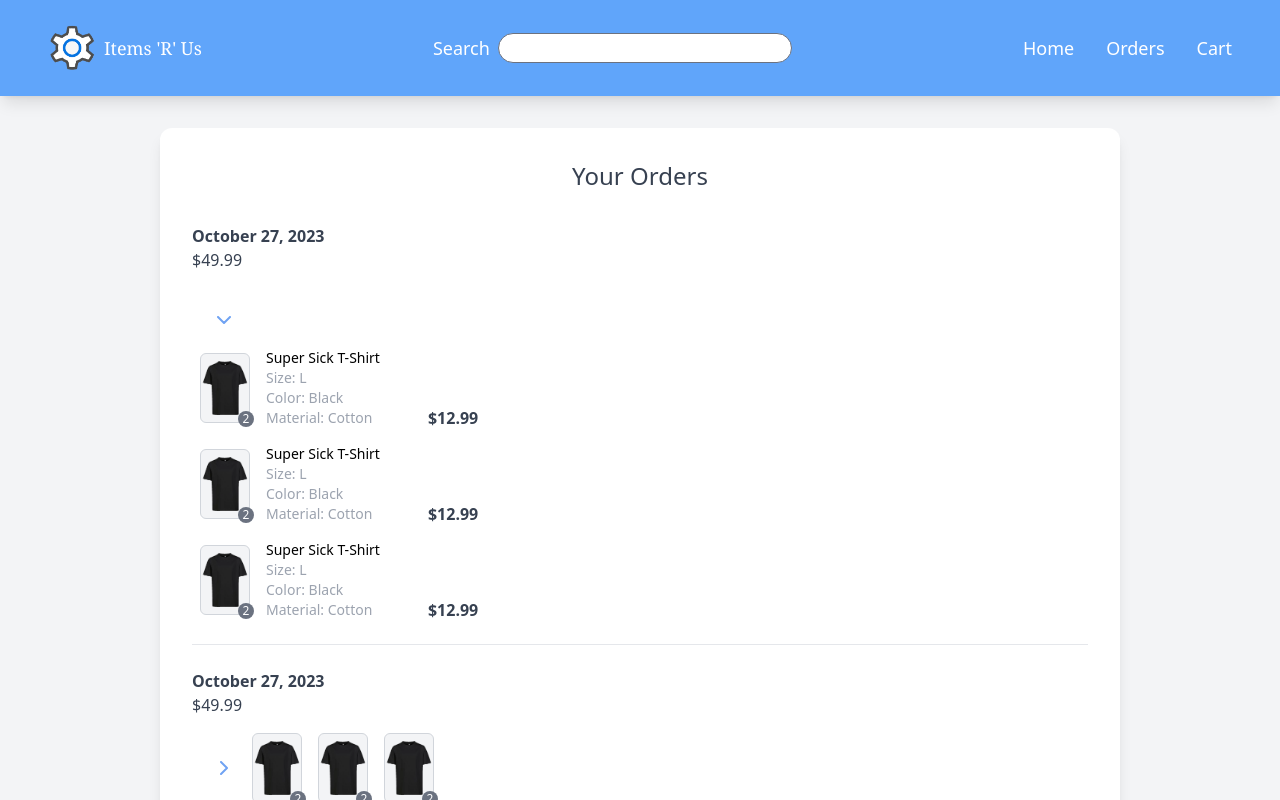
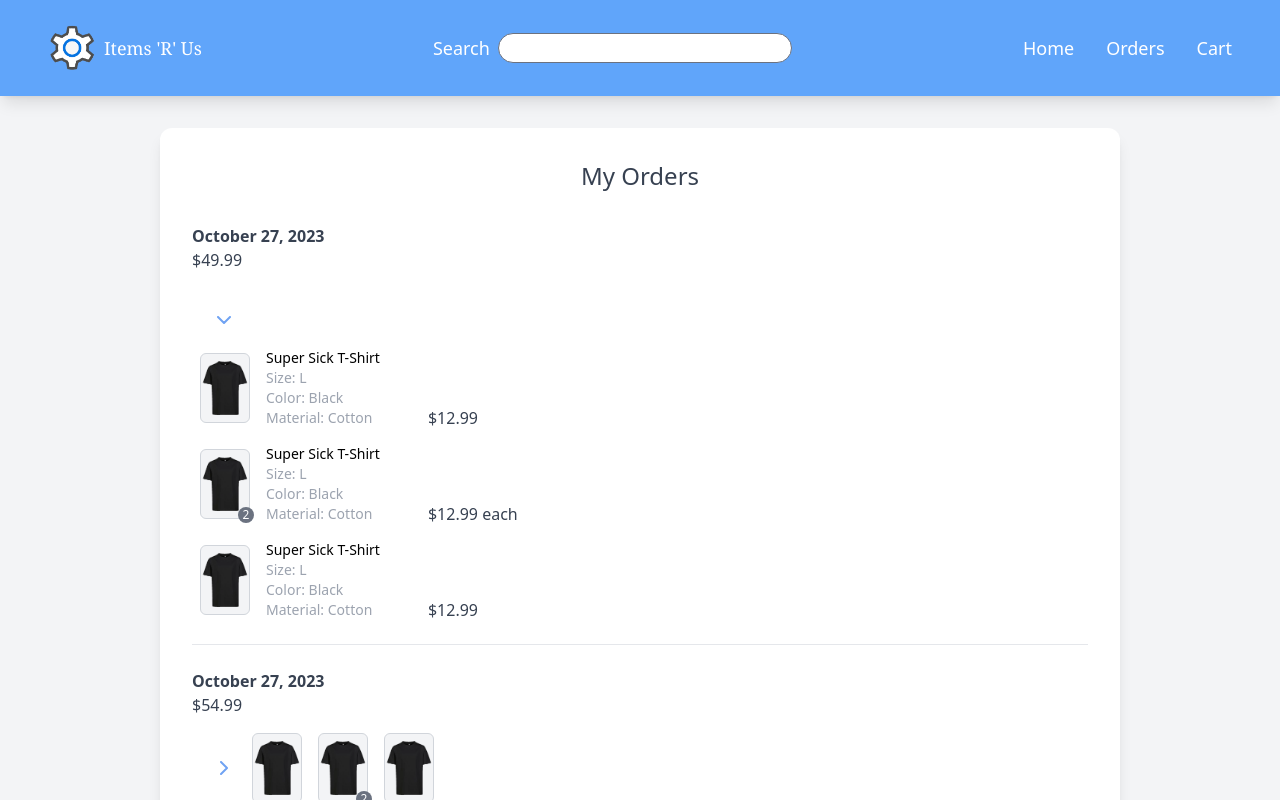
Before and after one commit to griffinbrookshire/shop-fe, a React (Create React App) app: page /orders in a window 1280 px wide. Both pictures are taken after a click on the element 224 px from the left and 323 px from the top of the page. Shown: the top 800 px of the page. Built offline with nearby package versions, Linux system fonts and the light colour scheme.

Commit message:
fix product list wrapping

```diff
--- /dev/null
+++ b/public/item.json
@@ -0,0 +1,5 @@
+{
+  "name": "Super Sick T-Shirt",
+  "price": 12.99,
+  "description": "This t-shirt is totally wicked and looks super rad with a nice pair of loafers."
+}
--- a/src/components/Cart.js
+++ b/src/components/Cart.js
@@ -5,7 +5,7 @@ export default function Cart() {
   const totalPrice = 49.99
   const shippingPrice = 8.99
   const taxPrice = 4.99
-  const [orderTotal, setOrderTotal] = useState(Math.floor((totalPrice + shippingPrice + taxPrice) * 100) / 100)
+  const [orderTotal, setOrderTotal] = useState(Math.ceil((totalPrice + shippingPrice + taxPrice) * 100) / 100)
 
   function CartItem() {
 
@@ -16,8 +16,8 @@ export default function Cart() {
 
     function calcPrice(event) {
       let quantity = event.target.value
-      setItemTotal(Math.floor(itemPrice*quantity * 100) / 100)
-      setOrderTotal(Math.floor((totalPrice + shippingPrice + taxPrice) * 100) / 100)
+      setItemTotal(Math.ceil(itemPrice*quantity * 100) / 100)
+      setOrderTotal(Math.ceil((totalPrice + shippingPrice + taxPrice) * 100) / 100)
     }
 
     return (
@@ -39,7 +39,7 @@ export default function Cart() {
             <input type="number" defaultValue={quantity} min={1} className="w-12 h-8 pl-2 pr-1 border-gray-300 border rounded-lg" onChange={calcPrice}></input>
           </div>
           <div className="flex items-end h-8 space-x-2">
-              <span>Total:</span><span>${itemTotal}</span>
+              <span>Total:</span><span>${itemTotal.toFixed(2)}</span>
           </div>
         </div>
       </div>
@@ -50,7 +50,7 @@ export default function Cart() {
     return (
       <div className="flex justify-between py-1">
         <span>{title}:</span>
-        <span>${value}</span>
+        <span>${value.toFixed(2)}</span>
       </div>
     )
   }
@@ -74,7 +74,7 @@ export default function Cart() {
           <SummaryLineItem title="Tax" value={taxPrice}></SummaryLineItem>
           <div className="flex justify-between py-2 font-bold">
             <span>Order Total:</span>
-            <span>${orderTotal}</span>
+            <span>${orderTotal.toFixed(2)}</span>
           </div>
         </div>
         <button className="w-40 h-10 mt-8 mx-auto bg-blue-400 text-lg text-white rounded-xl">Checkout</button>
--- a/src/components/NavBar.js
+++ b/src/components/NavBar.js
@@ -2,10 +2,10 @@ export default function NavBar() {
 
   function Logo() {
     return (
-      <div className="flex items-center">
-        <img src="gear.png" alt="settings" className="w-12 h-12 hover:animate-spin"></img>
+      <a href="/" className="flex items-center cursor-pointer group">
+        <img src="gear.png" alt="settings" className="w-12 h-12 group-hover:animate-spin"></img>
         <span className="ml-2 hidden min-[825px]:inline font-serif">Items 'R' Us</span>
-      </div>
+      </a>
 
     )
   }
@@ -13,7 +13,7 @@ export default function NavBar() {
   function NavItem({text, link}) {
     return (
       <li>
-        <a href={link} className="hover:text-gray-100">{text}</a>
+        <a href={link} className="hover:underline">{text}</a>
       </li>
     )
   }
--- a/src/components/Orders.js
+++ b/src/components/Orders.js
@@ -16,10 +16,10 @@ export default function Orders() {
       return today.toLocaleDateString("en-US", options)
     }
 
-    function ItemDetails() {
+    function ItemDetails({itemQuantity}) {
       return (
         <div className='flex items-center'>
-          <OrderItemImage itemQuantity="2"></OrderItemImage>
+          <OrderItemImage itemQuantity={itemQuantity}></OrderItemImage>
           {expanded &&
             <>
               <div className='flex flex-col ml-4 text-gray-400 text-sm'>
@@ -28,8 +28,8 @@ export default function Orders() {
                 <p>Color: Black</p>
                 <p>Material: Cotton</p>
               </div>
-              <div className='flex flex-col mt-auto ml-12 leading-5 font-semibold'>
-                <p>$12.99</p>
+              <div className='flex flex-col mt-auto ml-12 leading-5'>
+                <p>$12.99 {itemQuantity > 1 && <span>each</span>}</p>
               </div>
             </>
           }
@@ -45,8 +45,8 @@ export default function Orders() {
           <div className={`w-6 h-6 flex justify-center items-center cursor-pointer transition-transform duration-250 ${expanded?'rotate-90':''}`} onClick={expandOrder}>
             <svg xmlns="http://www.w3.org/2000/svg" width="8" height="14" id="chevron"><path fill="none" stroke="#70a3f3" stroke-linecap="round" stroke-linejoin="round" stroke-width="2" d="m1 13 6-6-6-6"></path></svg>
           </div>
-          <ItemDetails></ItemDetails>
-          <ItemDetails></ItemDetails>
+          <ItemDetails itemQuantity='1'></ItemDetails>
+          <ItemDetails itemQuantity='2'></ItemDetails>
           <ItemDetails></ItemDetails>
         </div>
       </div>
@@ -59,7 +59,7 @@ export default function Orders() {
     return (
       <div className="relative w-fit h-fit -ml-3">
         <img src="shirt.png" className="w-[50px] h-[70px] bg-gray-100 border border-gray-300 rounded-md"></img>
-        {itemQuantity &&
+        {itemQuantity && itemQuantity > 1 &&
           <span className="w-4 h-4 absolute -right-1 -bottom-1 flex justify-center items-center bg-gray-500 rounded-full text-white text-xs">{itemQuantity}</span>
         }
       </div>
@@ -68,11 +68,11 @@ export default function Orders() {
 
   return (
     <div className="w-3/4 min-w-[350px] max-w-[1250px] mx-auto card">
-      <h1 className="text-2xl mb-2 text-center">Your Orders</h1>
+      <h1 className="text-2xl mb-2 text-center">My Orders</h1>
       <div className="grid grid-cols-1 divide-y">
         <OrderDetails orderTotal="49.99"></OrderDetails>
-        <OrderDetails orderTotal="49.99"></OrderDetails>
-        <OrderDetails orderTotal="49.99"></OrderDetails>
+        <OrderDetails orderTotal="54.99"></OrderDetails>
+        <OrderDetails orderTotal="63.99"></OrderDetails>
       </div>
     </div>
   )
--- a/src/components/ProductList.js
+++ b/src/components/ProductList.js
@@ -2,15 +2,15 @@ import React, { useEffect, useState } from 'react';
 
 export default function ProductList() {
 
-  const [numItems, setNumItems] = useState(8)
+  const [numItems, setNumItems] = useState(10)
 
   function ProductItem() {
     return (
-      <div className="max-w-xs m-4 flex flex-col bg-white hover:bg-gray-50 text-gray-700 rounded-xl p-8 shadow-lg">
+      <div className="w-fit flex flex-col bg-white hover:bg-gray-50 text-gray-700 rounded-xl p-8 shadow-lg">
         <img src="shirt.png" className="w-48 mx-auto"></img>
         <div className="flex">
           <div className="flex flex-col">
-            <h1 className="text-lg">Sick Black T-Shirt</h1>
+            <h1 className="text-lg">Super Sick T-Shirt</h1>
             <p className="text-sm text-gray-500">This t-shirt is totally wicked and looks super rad with a nice pair of loafers.</p>
           </div>
           <span className="ml-8 font-semibold">$35.00</span>
@@ -20,7 +20,7 @@ export default function ProductList() {
   }
 
   return (
-    <div className="w-full mx-auto flex flex-wrap justify-center">
+    <div className="w-full px-10 grid-auto-fill">
       {Array.from({length: numItems}, (v, i) => <ProductItem key={i}></ProductItem>)}
     </div>
   )
--- a/src/index.css
+++ b/src/index.css
@@ -9,3 +9,10 @@
 .card {
   @apply text-gray-700 rounded-xl p-8 shadow-lg bg-white
 }
+
+.grid-auto-fill {
+  display: grid;
+  grid-template-columns: repeat(auto-fill, 20rem);
+  justify-content: space-evenly;
+  grid-gap: 2rem;
+}
```
Also changed, not shown: public/order.json (added, +15 -0 lines).
